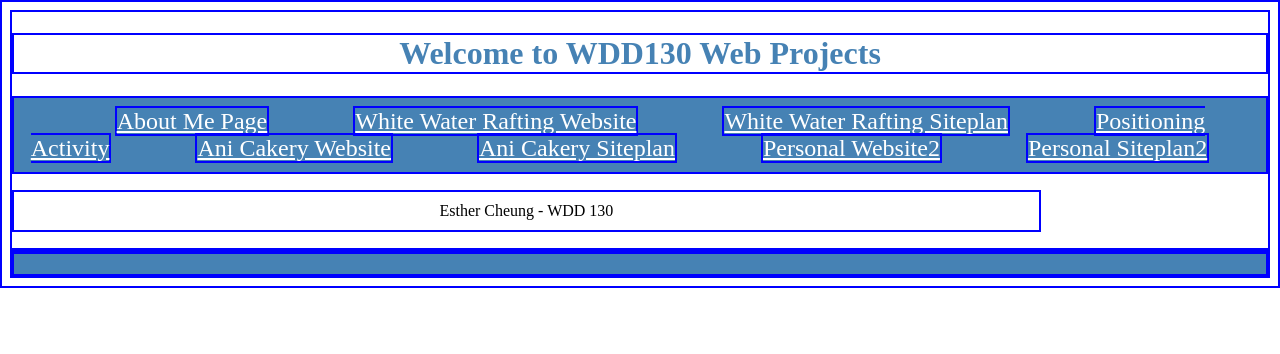
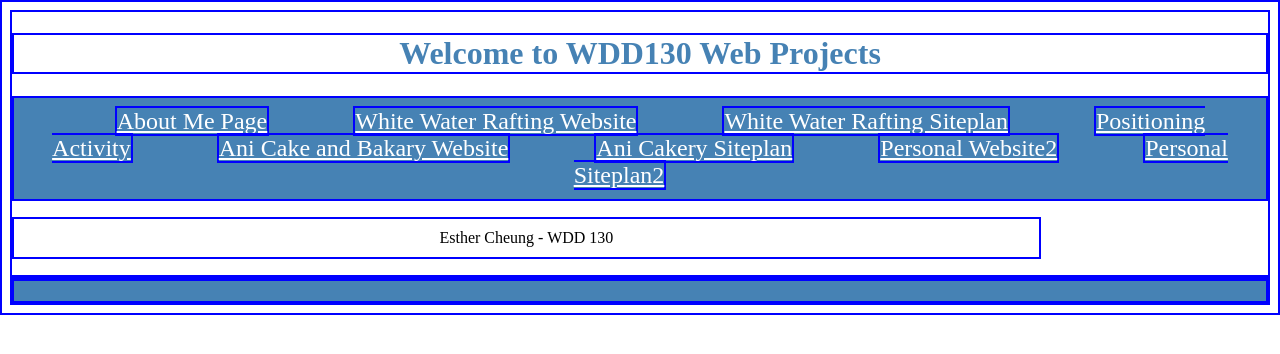
Before and after one commit to esthercheung728/wdd130, a plain HTML site: page index.html in a window 1280 px wide. Drawn offline with Linux system fonts and the light colour scheme; files that its build step writes are made by us from their sources.

Commit message:
change the website link

```diff
--- a/index.html
+++ b/index.html
@@ -18,7 +18,7 @@
         <a href="wwr/index.html">White Water Rafting Website</a>
         <a href="wwr/site-plan-rafting.html">White Water Rafting Siteplan</a>
         <a href="positioning.html">Positioning Activity</a>
-        <a href="hong_kong/index.html">Ani Cakery Website</a>
+        <a href="cake/index2.html">Ani Cake and Bakary Website</a>
         <a href="cake/site-plan-cake.html">Ani Cakery Siteplan</a>
         <a href="#">Personal Website2</a>
         <a href="#">Personal Siteplan2</a>
```
